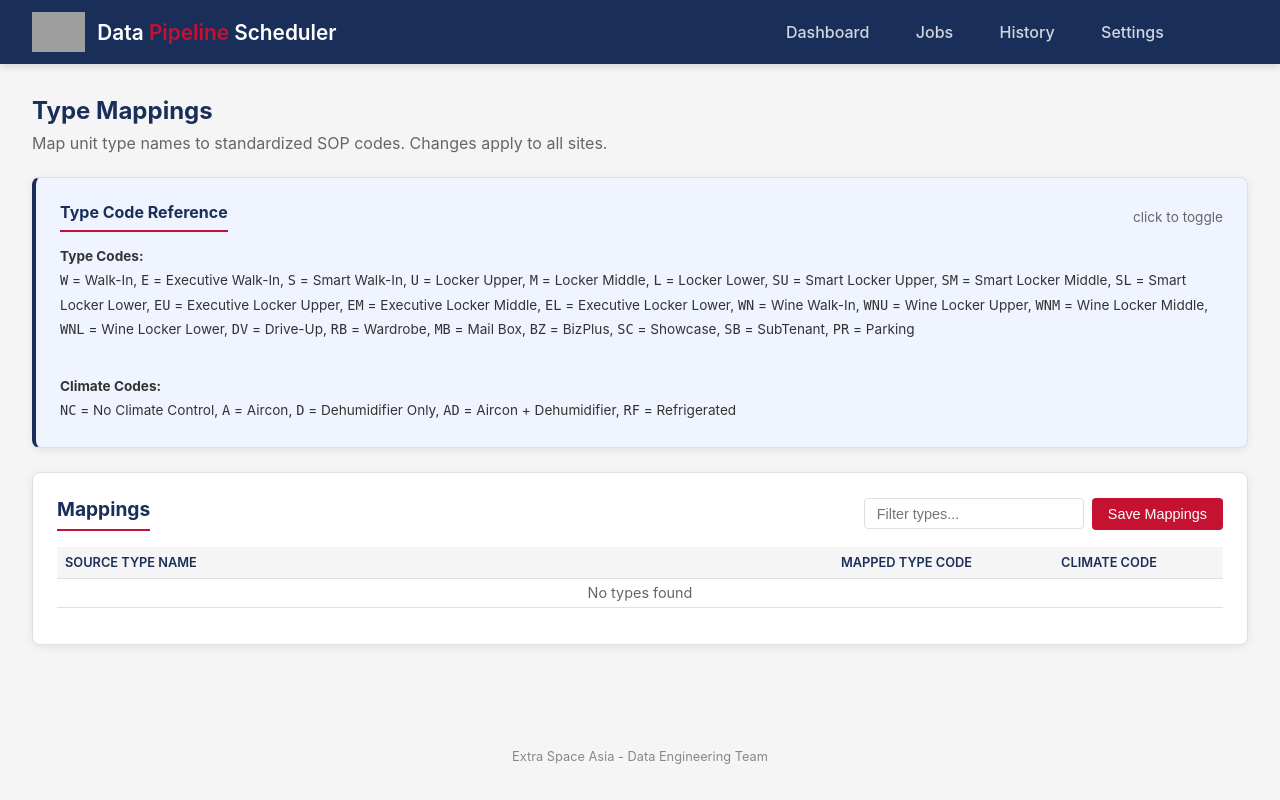
After one commit to louishk/WebApp_BackendESA, a Python web app: template backend/python/web/templates/admin/type_mappings/manage.html in a window 1280 px wide, after a click that opens the changed part. The commit adds this page. Run offline with Jinja, Linux system fonts and the light colour scheme; the template is opened without the code that fills it, so the values that code supplies are empty; grey boxes are pictures that could not be loaded.

Commit message:
Move type mappings management from inventory checker to Settings
Type mappings affect all sites globally, so editing should be restricted
to config managers. Adds a new Settings > Type Mappings page behind
config_required, strips the mapping panel from the inventory checker
(read-only usage preserved), widens require_auth to allow inventory and
config permissions, and adds a 403 guard on PUT type-mappings.

Co-Authored-By: Claude Opus 4.6 <noreply@anthropic.com>

```diff
--- a/backend/python/web/auth/jwt_auth.py
+++ b/backend/python/web/auth/jwt_auth.py
@@ -125,11 +125,13 @@ def require_auth(f):
 
         # First, check for session-based authentication (web UI)
         if current_user and current_user.is_authenticated:
-            # Check API access via RBAC permission (scheduler OR billing tools)
+            # Check API access via RBAC permission
             has_scheduler = current_user.can_access_scheduler()
             has_billing_tools = current_user.can_access_billing_tools() if hasattr(current_user, 'can_access_billing_tools') else False
+            has_inventory = current_user.can_access_inventory_tools() if hasattr(current_user, 'can_access_inventory_tools') else False
+            has_config = current_user.can_manage_configs() if hasattr(current_user, 'can_manage_configs') else False
 
-            if not has_scheduler and not has_billing_tools:
+            if not has_scheduler and not has_billing_tools and not has_inventory and not has_config:
                 role_names = ', '.join(r.name for r in current_user.roles) if current_user.roles else 'none'
                 return jsonify({
                     'error': 'Forbidden',
--- /dev/null
+++ b/backend/python/web/templates/admin/type_mappings/manage.html
@@ -0,0 +1,284 @@
+{% extends "base.html" %}
+
+{% block title %}Type Mappings - ESA Backend{% endblock %}
+
+{% block content %}
+<div class="page-header">
+    <h1>Type Mappings</h1>
+    <p style="color: #666; margin-top: 0.5rem;">Map unit type names to standardized SOP codes. Changes apply to all sites.</p>
+</div>
+
+{% with messages = get_flashed_messages(with_categories=true) %}
+    {% if messages %}
+        {% for category, message in messages %}
+            <div class="flash flash-{{ category }}" style="padding: 1rem; margin-bottom: 1rem; border-radius: 4px; background: {% if category == 'success' %}#d1fae5{% elif category == 'error' %}#fee2e2{% else %}#dbeafe{% endif %};">
+                {{ message }}
+            </div>
+        {% endfor %}
+    {% endif %}
+{% endwith %}
+
+<!-- Reference Card -->
+<div class="card" style="background: #f0f4ff; border-left: 4px solid var(--esa-navy, #1a3a5c);">
+    <div style="display: flex; justify-content: space-between; align-items: center; cursor: pointer;" onclick="document.getElementById('ref-body').style.display = document.getElementById('ref-body').style.display === 'none' ? 'block' : 'none'">
+        <h2 style="margin: 0; font-size: 1rem;">Type Code Reference</h2>
+        <span style="font-size: 0.85rem; color: #666;">click to toggle</span>
+    </div>
+    <div id="ref-body" style="display: none; margin-top: 0.75rem; font-size: 0.85rem; color: #333; line-height: 1.8;">
+        <div style="display: flex; gap: 2rem; flex-wrap: wrap;">
+            <div>
+                <strong>Type Codes:</strong><br>
+                <span id="type-ref"></span>
+            </div>
+            <div>
+                <strong>Climate Codes:</strong><br>
+                <span id="climate-ref"></span>
+            </div>
+        </div>
+    </div>
+</div>
+
+<!-- Mapping Table -->
+<div class="card">
+    <div style="display: flex; justify-content: space-between; align-items: center; flex-wrap: wrap; gap: 0.5rem; margin-bottom: 1rem;">
+        <h2 style="margin: 0;">Mappings</h2>
+        <div style="display: flex; gap: 0.5rem; align-items: center;">
+            <input type="text" id="mapping-search" placeholder="Filter types..." oninput="filterMappings()"
+                   style="padding: 0.4rem 0.75rem; font-size: 0.9rem; border: 1px solid var(--esa-gray-dark); border-radius: 4px; width: 220px;">
+            <button type="button" class="btn" id="save-btn" onclick="saveMappings()">Save Mappings</button>
+        </div>
+    </div>
+    <div id="status-msg" style="display: none; padding: 0.75rem 1rem; border-radius: 4px; margin-bottom: 1rem; font-size: 0.9rem;"></div>
+    <div id="mapping-table-container" style="max-height: 600px; overflow-y: auto;">
+        <table id="mapping-table">
+            <thead>
+                <tr>
+                    <th>Source Type Name</th>
+                    <th style="width: 220px;">Mapped Type Code</th>
+                    <th style="width: 170px;">Climate Code</th>
+                </tr>
+            </thead>
+            <tbody id="mapping-tbody">
+                <tr><td colspan="3" style="text-align: center; color: #666;">Loading...</td></tr>
+            </tbody>
+        </table>
+    </div>
+    <div style="margin-top: 0.75rem; font-size: 0.85rem; color: #666;">
+        <span id="mapping-count"></span>
+    </div>
+</div>
+
+<style>
+#mapping-table { width: 100%; border-collapse: collapse; font-size: 0.9rem; }
+#mapping-table thead { position: sticky; top: 0; background: var(--esa-gray); z-index: 10; }
+#mapping-table th { padding: 0.5rem 0.5rem; text-align: left; font-size: 0.8rem; }
+#mapping-table td { padding: 0.35rem 0.5rem; }
+#mapping-table select {
+    width: 100%;
+    padding: 0.35rem;
+    font-size: 0.85rem;
+    border: 1px solid #ccc;
+    border-radius: 3px;
+    background: #fff;
+}
+#mapping-table tbody tr:hover { background: rgba(0,0,0,0.03); }
+</style>
+{% endblock %}
+
+{% block scripts %}
+<script>
+    // Disable auto-refresh
+    clearTimeout(window.autoRefreshTimeout);
+
+    const API_TOKEN = localStorage.getItem('api_token') || '';
+
+    // SOP Constants
+    const TYPE_CODES = [
+        'W','E','S',
+        'U','M','L','SU','SM','SL','EU','EM','EL',
+        'WN','WNU','WNM','WNL',
+        'DV','RB','MB','BZ','SC','SB','PR'
+    ];
+    const TYPE_DESCS = {
+        'W': 'Walk-In', 'E': 'Executive Walk-In', 'S': 'Smart Walk-In',
+        'U': 'Locker Upper', 'M': 'Locker Middle', 'L': 'Locker Lower',
+        'SU': 'Smart Locker Upper', 'SM': 'Smart Locker Middle', 'SL': 'Smart Locker Lower',
+        'EU': 'Executive Locker Upper', 'EM': 'Executive Locker Middle', 'EL': 'Executive Locker Lower',
+        'WN': 'Wine Walk-In', 'WNU': 'Wine Locker Upper', 'WNM': 'Wine Locker Middle', 'WNL': 'Wine Locker Lower',
+        'DV': 'Drive-Up', 'RB': 'Wardrobe', 'MB': 'Mail Box',
+        'BZ': 'BizPlus', 'SC': 'Showcase', 'SB': 'SubTenant', 'PR': 'Parking',
+    };
+    const CLIMATE_CODES = ['NC','A','D','AD','RF'];
+    const CLIMATE_DESCS = {
+        'NC': 'No Climate Control', 'A': 'Aircon', 'D': 'Dehumidifier Only',
+        'AD': 'Aircon + Dehumidifier', 'RF': 'Refrigerated',
+    };
+
+    let typeMappings = {};
+    let allTypes = [];
+
+    function getCSRFToken() {
+        const meta = document.querySelector('meta[name="csrf-token"]');
+        return meta ? meta.getAttribute('content') : '';
+    }
+
+    function apiHeaders() {
+        const headers = { 'Content-Type': 'application/json' };
+        if (API_TOKEN) headers['Authorization'] = `Bearer ${API_TOKEN}`;
+        const csrf = getCSRFToken();
+        if (csrf) headers['X-CSRFToken'] = csrf;
+        return headers;
+    }
+
+    function showStatus(msg, ok) {
+        const el = document.getElementById('status-msg');
+        el.textContent = msg;
+        el.style.display = 'block';
+        el.style.background = ok ? '#d1fae5' : '#fee2e2';
+        el.style.color = ok ? '#065f46' : '#991b1b';
+        setTimeout(() => { el.style.display = 'none'; }, 4000);
+    }
+
+    // Build reference text
+    function buildReference() {
+        document.getElementById('type-ref').innerHTML = TYPE_CODES.map(c =>
+            `<code>${c}</code> = ${TYPE_DESCS[c] || c}`
+        ).join(', ');
+        document.getElementById('climate-ref').innerHTML = CLIMATE_CODES.map(c =>
+            `<code>${c}</code> = ${CLIMATE_DESCS[c] || c}`
+        ).join(', ');
+    }
+
+    async function loadData() {
+        try {
+            const [typesRes, mappingsRes] = await Promise.all([
+                fetch('/api/inventory/distinct-types', { headers: apiHeaders() }),
+                fetch('/api/inventory/type-mappings', { headers: apiHeaders() }),
+            ]);
+
+            const typesData = typesRes.ok ? await typesRes.json() : { types: [] };
+            const mappingsData = mappingsRes.ok ? await mappingsRes.json() : { mappings: [] };
+
+            allTypes = typesData.types || [];
+
+            typeMappings = {};
+            (mappingsData.mappings || []).forEach(m => {
+                typeMappings[m.source_type_name] = {
+                    type: m.mapped_type_code || '',
+                    climate: m.mapped_climate_code || '',
+                };
+            });
+
+            renderTable();
+        } catch (error) {
+            console.error('Failed to load data:', error);
+            document.getElementById('mapping-tbody').innerHTML =
+                '<tr><td colspan="3" style="text-align:center;color:#C41230;">Failed to load data. Check authentication.</td></tr>';
+        }
+    }
+
+    function renderTable() {
+        const tbody = document.getElementById('mapping-tbody');
+        const search = (document.getElementById('mapping-search').value || '').toLowerCase();
+
+        let types = allTypes;
+        if (search) {
+            types = types.filter(t => t.toLowerCase().includes(search));
+        }
+
+        if (types.length === 0) {
+            tbody.innerHTML = '<tr><td colspan="3" style="text-align: center; color: #666;">No types found</td></tr>';
+            document.getElementById('mapping-count').textContent = '';
+            return;
+        }
+
+        tbody.innerHTML = types.map(typeName => {
+            const mapping = typeMappings[typeName] || { type: '', climate: '' };
+            let typeOpts = `<option value="">-- Select --</option>`;
+            TYPE_CODES.forEach(code => {
+                typeOpts += `<option value="${code}" ${code === mapping.type ? 'selected' : ''}>${code} - ${TYPE_DESCS[code] || code}</option>`;
+            });
+            let climateOpts = `<option value="">-- Select --</option>`;
+            CLIMATE_CODES.forEach(code => {
+                climateOpts += `<option value="${code}" ${code === mapping.climate ? 'selected' : ''}>${code} - ${CLIMATE_DESCS[code] || code}</option>`;
+            });
+            return `<tr>
+                <td>${typeName}</td>
+                <td><select data-source-type="${typeName}" data-field="type" onchange="onMappingChange(this)">${typeOpts}</select></td>
+                <td><select data-source-type="${typeName}" data-field="climate" onchange="onMappingChange(this)">${climateOpts}</select></td>
+            </tr>`;
+        }).join('');
+
+        const mapped = types.filter(t => typeMappings[t] && (typeMappings[t].type || typeMappings[t].climate)).length;
+        document.getElementById('mapping-count').textContent = `${mapped} of ${types.length} types mapped`;
+    }
+
+    function onMappingChange(selectEl) {
+        const sourceType = selectEl.dataset.sourceType;
+        const field = selectEl.dataset.field;
+        const value = selectEl.value;
+
+        if (!typeMappings[sourceType]) {
+            typeMappings[sourceType] = { type: '', climate: '' };
+        }
+        typeMappings[sourceType][field] = value;
+
+        if (!typeMappings[sourceType].type && !typeMappings[sourceType].climate) {
+            delete typeMappings[sourceType];
+        }
+
+        // Update count
+        const mapped = allTypes.filter(t => typeMappings[t] && (typeMappings[t].type || typeMappings[t].climate)).length;
+        document.getElementById('mapping-count').textContent = `${mapped} of ${allTypes.length} types mapped`;
+    }
+
+    function filterMappings() {
+        renderTable();
+    }
+
+    async function saveMappings() {
+        const mappingsArray = Object.entries(typeMappings)
+            .filter(([, m]) => m.type || m.climate)
+            .map(([source, m]) => ({
+                source_type_name: source,
+                mapped_type_code: m.type || '',
+                mapped_climate_code: m.climate || '',
+            }));
+
+        if (mappingsArray.length === 0) {
+            showStatus('No mappings to save.', false);
+            return;
+        }
+
+        const btn = document.getElementById('save-btn');
+        btn.disabled = true;
+        btn.textContent = 'Saving...';
+
+        try {
+            const response = await fetch('/api/inventory/type-mappings', {
+                method: 'PUT',
+                headers: apiHeaders(),
+                body: JSON.stringify({
+                    mappings: mappingsArray,
+                    username: '{{ current_user.username }}',
+                }),
+            });
+            const result = await response.json();
+            if (response.ok && result.success) {
+                showStatus(`Saved ${result.upserted} type mapping(s).`, true);
+            } else {
+                showStatus('Failed to save: ' + (result.error || 'Unknown error'), false);
+            }
+        } catch (error) {
+            showStatus('Failed to save: ' + error.message, false);
+        } finally {
+            btn.disabled = false;
+            btn.textContent = 'Save Mappings';
+        }
+    }
+
+    // Init
+    buildReference();
+    loadData();
+</script>
+{% endblock %}
--- a/backend/python/web/templates/base.html
+++ b/backend/python/web/templates/base.html
@@ -296,7 +296,7 @@
                     <a href="{{ url_for('admin.list_users') }}" class="{{ 'active' if request.endpoint and 'admin' in request.endpoint and ('user' in request.endpoint or 'role' in request.endpoint) else '' }}">User Management</a>
                 {% endif %}
                 {% if current_user.can_manage_configs() %}
-                    <a href="{{ url_for('admin.list_configs') }}" class="{{ 'active' if request.endpoint and ('config' in request.endpoint or 'secret' in request.endpoint) else '' }}">Settings</a>
+                    <a href="{{ url_for('admin.list_configs') }}" class="{{ 'active' if request.endpoint and ('config' in request.endpoint or 'secret' in request.endpoint or 'type_mapping' in request.endpoint) else '' }}">Settings</a>
                 {% endif %}
                 <a href="{{ url_for('auth.logout') }}" style="margin-left: 1rem;">Logout ({{ current_user.username }})</a>
             {% else %}
@@ -351,10 +351,11 @@
     </div>
     {% endif %}
 
-    {% if request.endpoint and ('config' in request.endpoint or 'secret' in request.endpoint) %}
+    {% if request.endpoint and ('config' in request.endpoint or 'secret' in request.endpoint or 'type_mapping' in request.endpoint) %}
     <div class="sub-navbar">
         <a href="{{ url_for('admin.list_configs') }}" class="{{ 'active' if 'config' in request.endpoint else '' }}">Config</a>
         <a href="{{ url_for('admin.list_secrets') }}" class="{{ 'active' if 'secret' in request.endpoint else '' }}">Secrets</a>
+        <a href="{{ url_for('admin.type_mappings') }}" class="{{ 'active' if 'type_mapping' in request.endpoint else '' }}">Type Mappings</a>
     </div>
     {% endif %}
 
```
Also changed, not shown: backend/python/web/routes/admin.py (+12 -0 lines), backend/python/web/routes/api.py (+7 -1 lines), backend/python/web/templates/tools/inventory_checker.html (+3 -138 lines).
